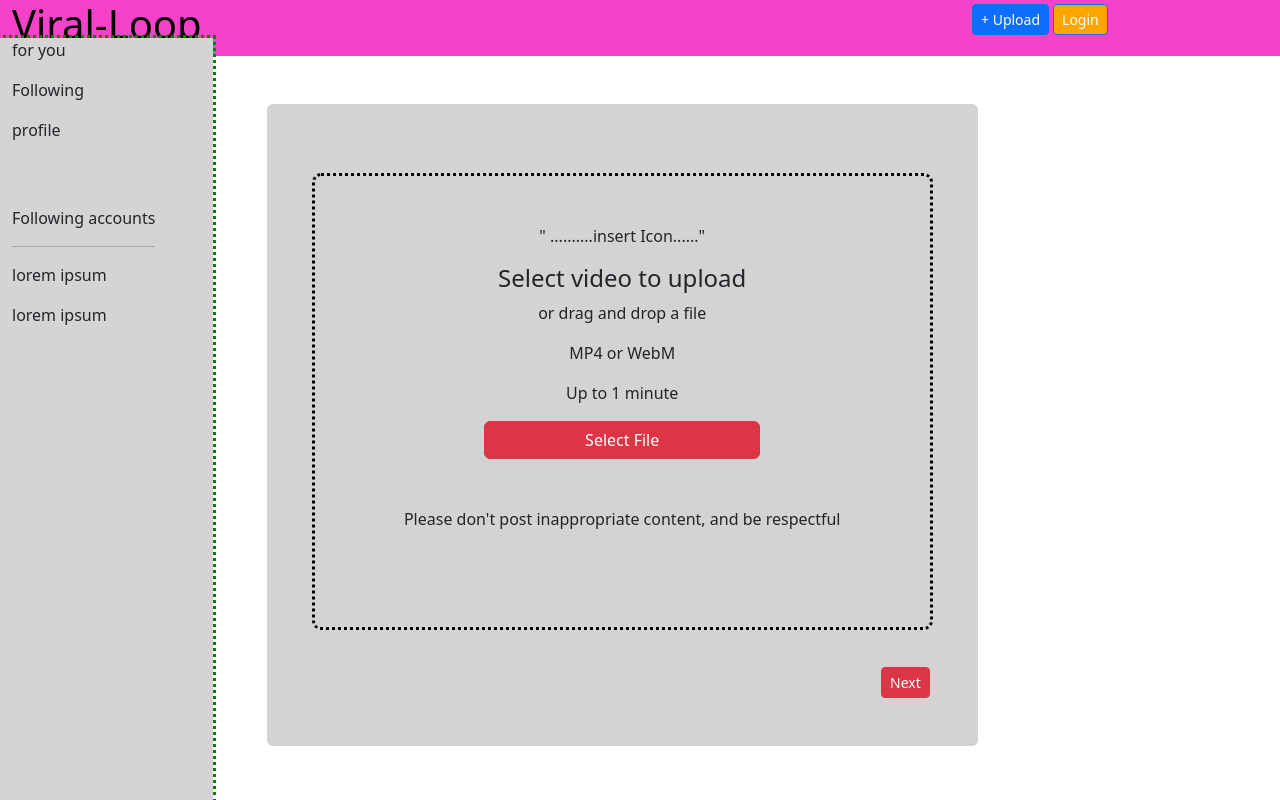
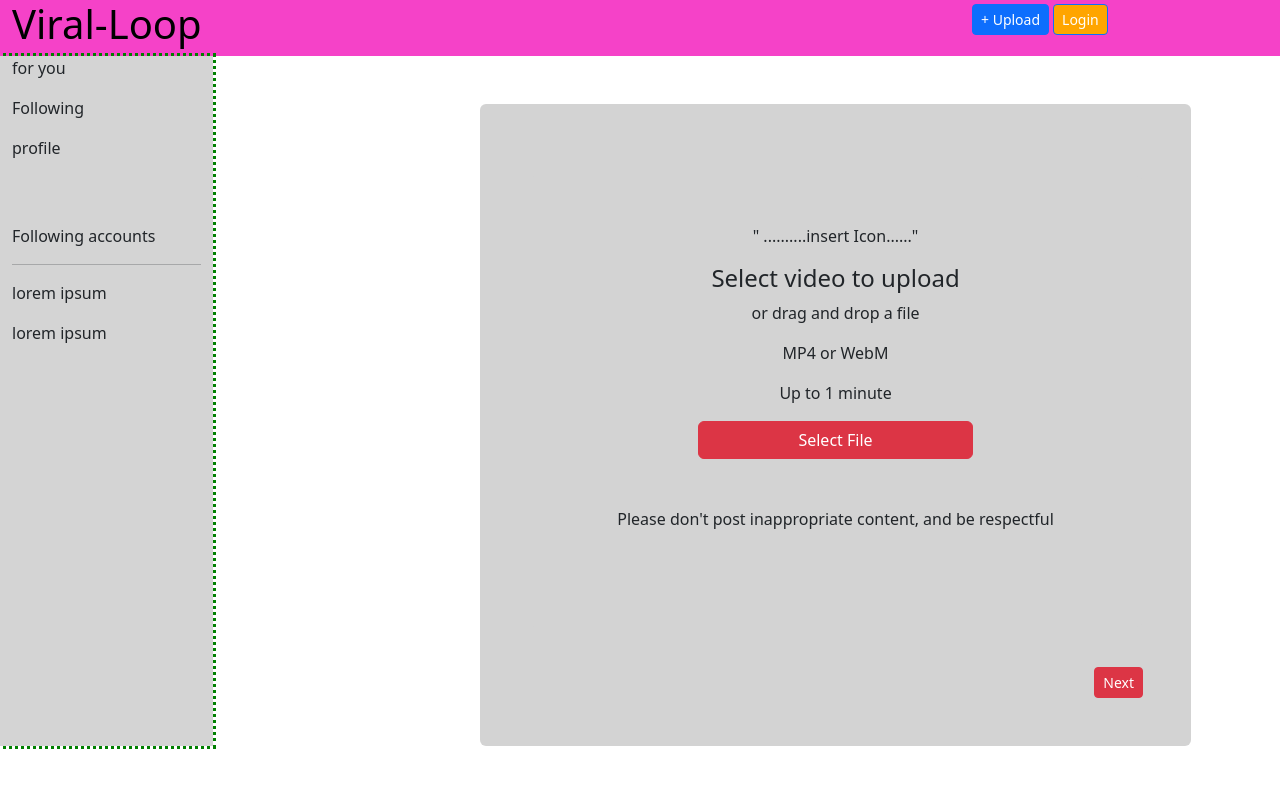
Before and after one commit to Blodowica/TikTok-Clone-Frontend, a React (Create React App) app in the folder tiktokclone/: page /upload in a window 1280 px wide. Built offline with nearby package versions, Linux system fonts and the light colour scheme; no server answers.

Commit message:
Updated profile page

```diff
--- a/tiktokclone/src/App.js
+++ b/tiktokclone/src/App.js
@@ -5,7 +5,6 @@ import HomePage from "./View/homePage";
 import UploadVideoPage from "./View/uploadVideoPage";
 
 import "bootstrap/dist/css/bootstrap.min.css";
-import ProfilePage from "./View/profilePage";
 
 function App() {
   return (
@@ -14,7 +13,7 @@ function App() {
         <Route path="/" element={<HomePage />}></Route>
         <Route path="/login" element={"Login Page"}></Route>
         <Route path="/upload" element={<UploadVideoPage />}></Route>
-        <Route path="/profile" element={<ProfilePage />}></Route>
+        <Route path="/profile" element={"profile Page"}></Route>
         <Route path="*" element={"404 Page not found "} />
       </Routes>
     </div>
--- a/tiktokclone/src/Components/SideNavBarComponent.jsx
+++ b/tiktokclone/src/Components/SideNavBarComponent.jsx
@@ -4,11 +4,11 @@ function SideNavBarComponent() {
   return (
     <>
       <Col
-        style={{
-          position: "fixed",
-          top: "4.8vh",
-          bottom: 0,
-        }}
+      // style={{
+      //   position: "fixed",
+      //   top: "4.8vh",
+      //   bottom: 0,
+      // }}
       >
         <p>for you</p>
         <p>Following</p>
--- a/tiktokclone/src/Components/UploadVideoComponent.jsx
+++ b/tiktokclone/src/Components/UploadVideoComponent.jsx
@@ -24,7 +24,7 @@ function UploadVideoComponent(props) {
   return (
     <>
       <Row className="mt-5 d-flex align-items-center justify-content-center">
-        <Col xl={2}></Col>
+        <Col xl={2} xs={12}></Col>
 
         {/* Upload component starts here  */}
         <Col
@@ -32,16 +32,12 @@ function UploadVideoComponent(props) {
           xl={8}
           style={{
             backgroundColor: "#d3d3d3",
-            // outlineStyle: "dotted",
-            // outlineColor: "black",
           }}
         >
           <Col
             className="p-4 mt-4 mb-4 rounded"
             style={{
               backgroundColor: "#d3d3d3",
-              outlineStyle: "dotted",
-              outlineColor: "black",
             }}
           >
             <Col className="p-2 mt-3 mb-5">
--- a/tiktokclone/src/View/homePage.jsx
+++ b/tiktokclone/src/View/homePage.jsx
@@ -23,11 +23,12 @@ function HomePage() {
 
       <Row>
         <Col
+          className=""
           xl={2}
           style={{
-            position: "fixed",
-            top: "4.8vh",
+            top: "5.5vh",
             bottom: 0,
+            height: "100%",
             backgroundColor: "#d4d4d4",
             outlineStyle: "dotted",
             outlineColor: "green",
--- a/tiktokclone/src/View/profilePage.jsx
+++ b/tiktokclone/src/View/profilePage.jsx
@@ -17,18 +17,16 @@ function ProfilePage() {
         <Row>
           {/* Side bar here */}
           <Col
+            className=""
             xl={2}
             style={{
               backgroundColor: "#d4d4d4",
-              outlineStyle: "dotted",
-              outlineColor: "green",
             }}
           >
             <SideNavBarComponent />
           </Col>
 
-          <Col xl={10} style={{ backgroundColor: "green" }}>
-            <Container fluid>
+          <Col xl={10} style={{ backgroundColor: "green", height: "94vh" }}>
             <Row>
               <Col xl={3}>
                 <p>image</p>
@@ -65,7 +63,6 @@ function ProfilePage() {
                 <p>Upload your first video</p>
               </Col>
             </Row>
-            </Container>
           </Col>
         </Row>
       </Container>
--- a/tiktokclone/src/View/uploadVideoPage.jsx
+++ b/tiktokclone/src/View/uploadVideoPage.jsx
@@ -40,10 +40,9 @@ function UploadVideoPage() {
             lg={2}
             style={{
               backgroundColor: "#d4d4d4",
-              position: "fixed",
-              top: "4.8vh",
+
               bottom: 0,
-              backgroundColor: "#d4d4d4",
+              //backgroundColor: "#d4d4d4",
               outlineStyle: "dotted",
               outlineColor: "green",
             }}
```
Also changed, not shown: 1 other file (tests, documents, lock files or other folders). Lines whose indentation alone changed are shown as unchanged.
